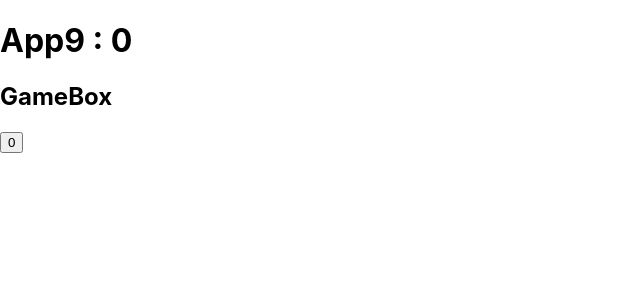
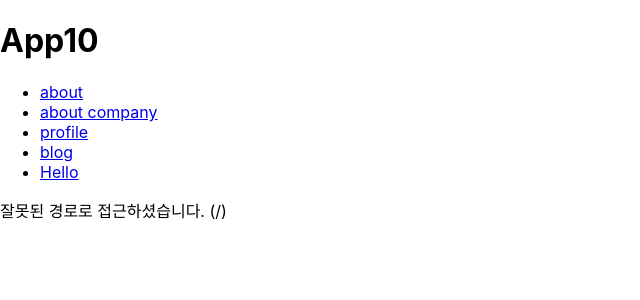
Before and after one commit to brownbreeze/django-with-react-rev4, a React (Create React App) app in the folder react-frontend/: page / in a window 1280 px wide. Shown: the top 300 px of the page, without its empty margins (0-640 px from the left). Built offline with nearby package versions, Linux system fonts and the light colour scheme.

Commit message:
react lecture
- router SPA

```diff
--- a/react-frontend/package.json
+++ b/react-frontend/package.json
@@ -14,7 +14,9 @@
     "react": "^18.2.0",
     "react-dom": "^18.2.0",
     "react-scripts": "5.0.1",
-    "web-vitals": "^2.1.0"
+    "web-vitals": "^2.1.0",
+    "query-string": "^6.11.1",
+    "react-router-dom": "^5.1.2"
   },
   "scripts": {
     "start": "react-scripts start",
--- /dev/null
+++ b/react-frontend/src/App10.js
@@ -0,0 +1,125 @@
+import React, { useEffect, useState } from 'react';
+import { BrowserRouter, Link, NavLink, Route, Switch } from 'react-router-dom';
+import queryString from 'query-string';
+
+const App = () => {
+  return (
+    <BrowserRouter>
+      <div>
+        <h1>App10</h1>
+
+        <ul>
+          <li>
+            <NavLink exact to="/about/" activeStyle={navActiveStyle}>
+              about
+            </NavLink>
+          </li>
+          <li>
+            <NavLink exact to="/about/company/" activeStyle={navActiveStyle}>
+              about company
+            </NavLink>
+          </li>
+          <li>
+            <NavLink to="/profile/" activeStyle={navActiveStyle}>
+              profile
+            </NavLink>
+          </li>
+          <li>
+            <NavLink to="/weblog/" activeStyle={navActiveStyle}>
+              blog
+            </NavLink>
+          </li>
+          <li>
+            <NavLink to="/hello/" activeStyle={navActiveStyle}>
+              Hello
+            </NavLink>
+          </li>
+        </ul>
+
+        <Switch>
+          <Route exact path="/about/" component={AboutPage} />
+          <Route exact path="/about/company/" component={AboutCompanyPage} />
+          <Route exact path="/profile/" component={ProfilePage} />
+          <Route path="/weblog/:post_id/" component={PostDetail} />
+          <Route path="/weblog/" component={PostList} />
+          <Route component={RouteNoMatch} />
+        </Switch>
+      </div>
+    </BrowserRouter>
+  );
+};
+
+const navActiveStyle = {
+  fontWeight: 'bold',
+  backgroundColor: 'yellow',
+};
+
+// /about/
+const AboutPage = () => (
+  <div>
+    <h2>AboutPage</h2>
+  </div>
+);
+
+// /about/company/
+const AboutCompanyPage = () => (
+  <div>
+    <h2>AboutCompanyPage</h2>
+  </div>
+);
+
+// /profile/
+const ProfilePage = ({ location }) => {
+  const { token } = queryString.parse(location.search);
+
+  return (
+    <div>
+      <h2>ProfilePage</h2>
+      token : {token}
+    </div>
+  );
+};
+
+// /weblog/
+const PostList = ({ match }) => {
+  return (
+    <div>
+      <h2>PostList</h2>
+      <ul>
+        <li>
+          <Link to={`${match.url}100/`}>100번 포스팅</Link>
+        </li>
+        <li>
+          <Link to={`${match.url}101/`}>101번 포스팅</Link>
+        </li>
+      </ul>
+    </div>
+  );
+};
+
+
+const PostDetail = ({ match }) => {
+  const {
+    params: { post_id },
+  } = match;
+
+  const [post, setPost] = useState();
+
+  useEffect(() => {
+    console.log(`get post detail api 호출 : ${post_id}`);
+    setPost({ title: `포스팅 ${post_id}`, content: `포스팅 ${post_id} 내용` });
+  }, [post_id]);
+
+  return (
+    <div>
+      <h2>PostDetail #{post_id}</h2>
+      {JSON.stringify(post)}
+    </div>
+  );
+};
+
+const RouteNoMatch = ({ location }) => {
+  return <div>잘못된 경로로 접근하셨습니다. ({location.pathname})</div>;
+};
+
+export default App;
--- a/react-frontend/src/index.js
+++ b/react-frontend/src/index.js
@@ -3,12 +3,12 @@ import ReactDOM from 'react-dom/client';
 import './index.css';
 import reportWebVitals from './reportWebVitals';
 // import EpisodeList from "./EpisodeList"
-import App9 from "./App9"
+import App10 from "./App10"
 
 const root = ReactDOM.createRoot(document.getElementById('root'));
 root.render(
   <React.StrictMode>
-    <App9 />
+    <App10 />
   </React.StrictMode>
 );
 
```
Also changed, not shown: 2 other files (tests, documents, lock files or other folders).
